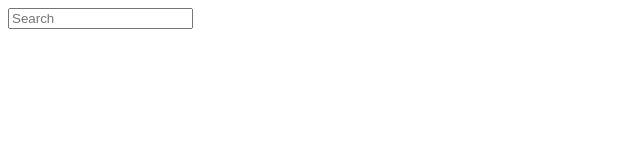
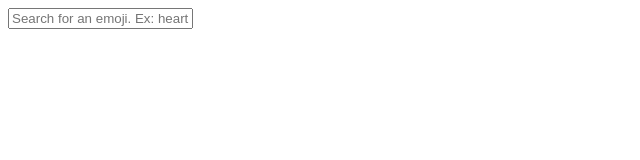
Before and after one commit to blackgirlbytes/git-emojis, a Next.js app in the folder cutemoji/: page /components/SearchBar in a window 1280 px wide. Shown: the top 160 px of the page, without its empty margins (0-640 px from the left). Built offline with nearby package versions, Linux system fonts and the light colour scheme.

Commit message:
testing the github action (#22)

```diff
--- a/cutemoji/pages/components/SearchBar.js
+++ b/cutemoji/pages/components/SearchBar.js
@@ -10,7 +10,7 @@ const SearchBar = ({ setQuery, query }) => {
             <div class="bg-white flex items-center rounded-full shadow-xl">
                 <input name="search"
                     type="search"
-                    placeholder="Search"
+                    placeholder="Search for an emoji. Ex: heart"
                     autoComplete="off"
                     class="rounded-l-full w-full py-4 px-6 text-gray-700 leading-tight focus:outline-none" id="search" type="text" value={query} onChange={handleOnSearch} />
                 <div class="p-4">
```
